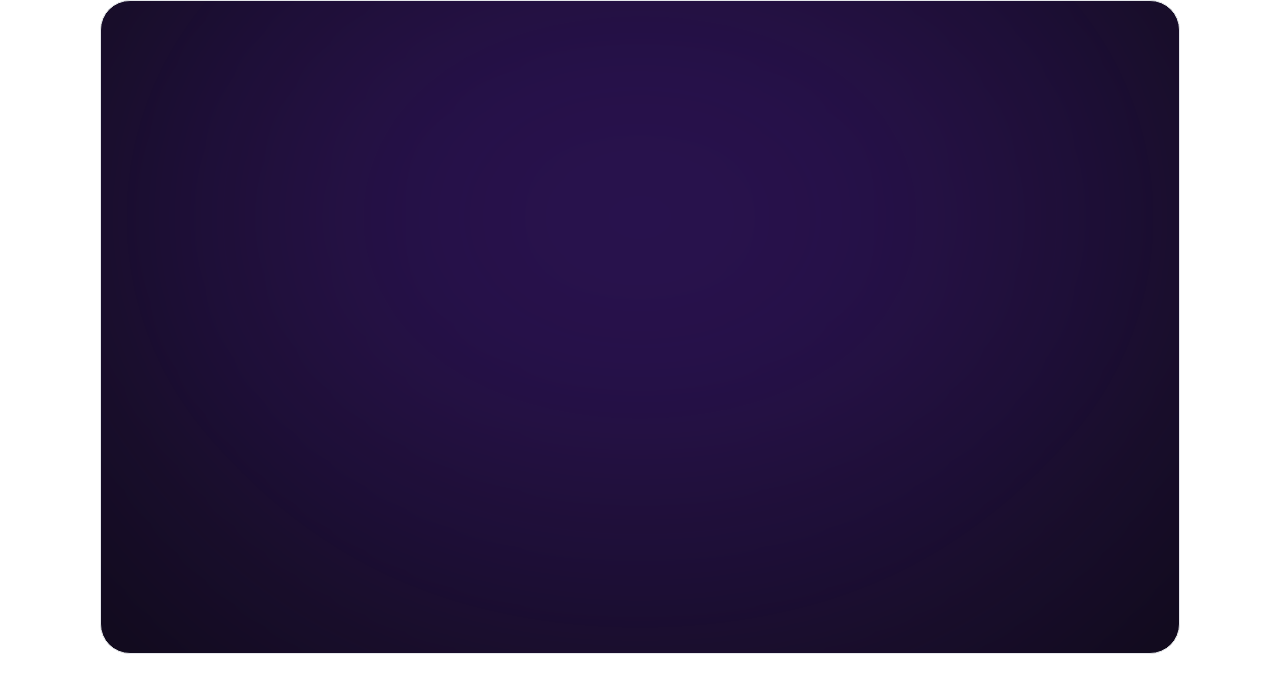
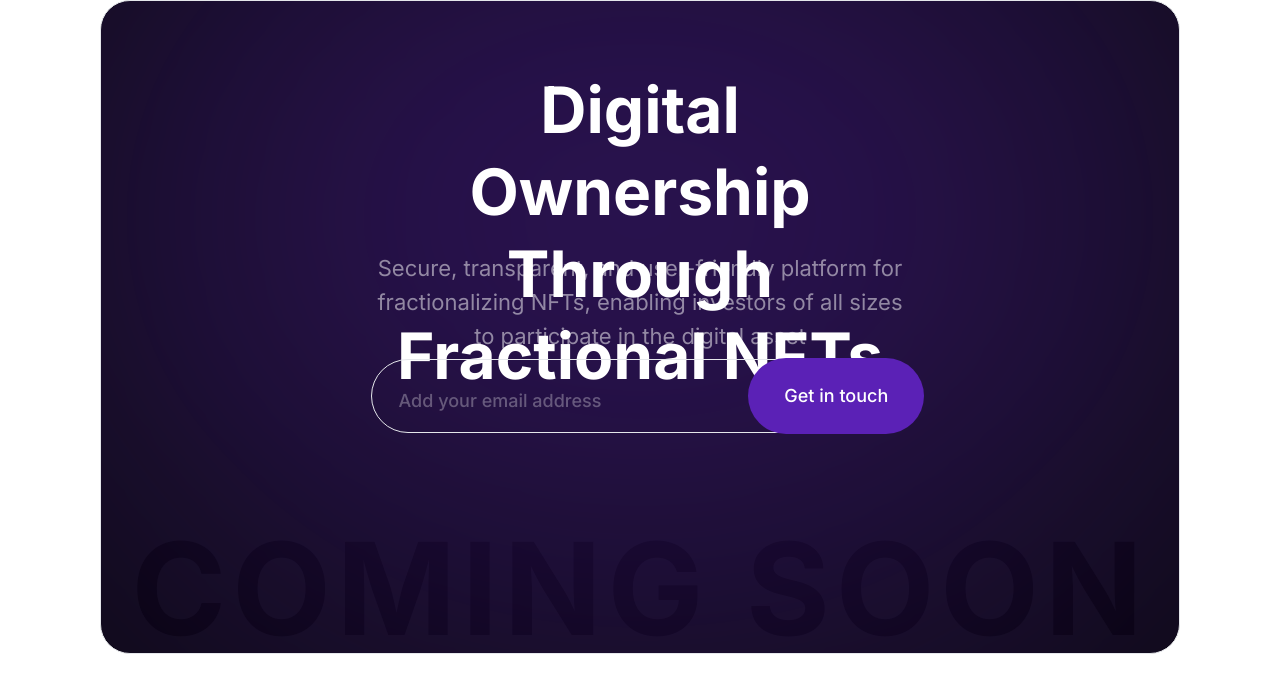
Before and after one commit to Solspeed/Fragmented, a Next.js app: page /components/Main in a window 1280 px wide. Shown: the top 692 px of the page. Built offline with nearby package versions, Linux system fonts and the light colour scheme.

Commit message:
added hero section

```diff
--- a/app/components/Main/page.tsx
+++ b/app/components/Main/page.tsx
@@ -2,11 +2,39 @@ import React from "react";
 
 const page = () => {
   return (
-      <div className="w-[1142px] md:w-[calc(100%-200px)] h-[654px] mx-auto bg-zinc-950 rounded-[30px] overflow-hidden relative border border-[linear-gradient(to bottom, #ffffff 100%, #000000 10%)]">
-        <div className="absolute left-[50%] transform -translate-x-1/2 top-[0px] w-[1080px] h-[433px] bg-violet-800 rounded-full blur-[290px]"/>
-        {/* <div style={{width: 1240, height: 654, borderRadius: 30, border: '2px rgba(255, 255, 255, 0.10) solid'}} /> */}
+    <div className="w-[1142px] md:w-[calc(100%-200px)] h-[654px] mx-auto bg-zinc-950 rounded-[30px] overflow-hidden relative border border-[linear-gradient(to bottom, #ffffff 100%, #000000 10%)]">
+      <div className="w-full text-center text-white/opacity-5 text-7xl md:text-9xl font-bold font-['Instrument Sans'] tracking-[6px] absolute bottom-0 left-[50%] transform -translate-x-1/2">
+        COMING SOON
+      </div>
+      <div className="absolute left-[50%] transform -translate-x-1/2 top-[0px] w-[1080px] h-[433px] bg-violet-800 rounded-full blur-[290px]" />
+      {/* <div style={{width: 1240, height: 654, borderRadius: 30, border: '2px rgba(255, 255, 255, 0.10) solid'}} /> */}
 
+      <div className="mt-[68px] px-4 md:px-0 md:absolute left-[50%] transform -translate-x-1/2">
+        <div className="max-w-[782px] mx-auto h-60 text-center">
+          <div className="text-white text-4xl md:text-[64px] font-bold font-['Instrument Sans'] leading-tight md:leading-[82px]">
+            Digital Ownership Through Fractional NFTs
+          </div>
+          <div className="mt-4 md:mt-0 md:absolute left-[50%] transform -translate-x-1/2 top-[182px] w-full max-w-[760px] opacity-50 text-white text-base md:text-[22px] font-normal font-['Instrument Sans'] leading-6 md:leading-[34px]">
+            Secure, transparent, and user-friendly platform for fractionalizing
+            NFTs, enabling investors of all sizes to participate in the digital
+            asset
+          </div>
+        </div>
+        <div className="mt-8 md:mt-0 md:absolute left-[50%] transform -translate-x-1/2 top-[290px] w-full max-w-[604px] h-[74px]">
+          <div className="w-full h-full bg-zinc-950/opacity-60 rounded-[37px] border border-white/opacity-10"></div>
+          <div className="absolute left-[50%] transform -translate-x-1/2 md:left-[70%] md:transform-none top-[6px] w-[177px] h-[62px] flex items-center justify-center gap-6">
+            <div className="bg-violet-800 rounded-[40px] px-9 py-6 flex items-center justify-center">
+              <div className="text-white text-lg font-medium font-['Instrument Sans']">
+                Get in touch
+              </div>
+            </div>
+          </div>
+          <div className="absolute left-[28px] top-[28px] opacity-30 text-white text-lg font-medium font-['Instrument Sans']">
+            Add your email address
+          </div>
+        </div>
       </div>
+    </div>
   );
 };
 
```
